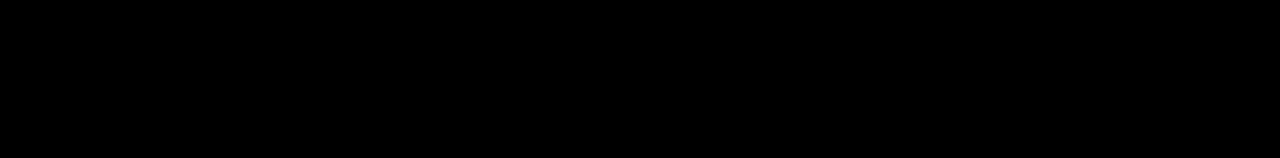
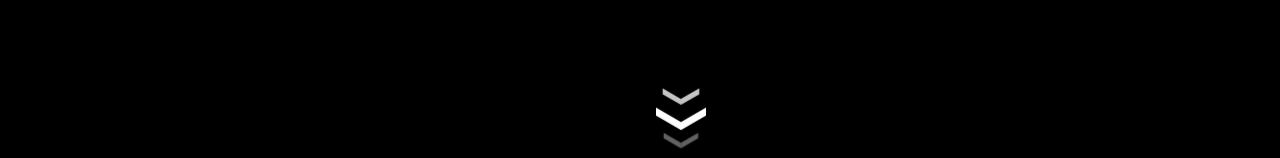
Before and after one commit to ArM-08/portfolio, a React (Vite) app: page / in a window 1280 px wide. Shown: the part 642-800 px from the top of the page. Built offline with nearby package versions, Linux system fonts and the light colour scheme; a web font is replaced by a local one.

Commit message:
added arrow Scroll

```diff
--- a/src/Components/Home/index.jsx
+++ b/src/Components/Home/index.jsx
@@ -1,7 +1,16 @@
-import { BackgroundHome, HomeContainer } from "./styled";
+import { BackgroundHome, HomeContainer, Seta, SetaContainer} from "./styled";
 import Message from "../Message";
 
 const Home = () => {
+
+  const SetaScroll = () => {
+    window.scrollTo({
+      top: 900,
+      behavior: 'smooth',
+    });
+  }
+
+
   return (
     <BackgroundHome>
       <HomeContainer>
@@ -12,6 +21,12 @@
 "
           fontSize="60px"
         />
+        <SetaContainer onClick={SetaScroll}>
+        <Seta></Seta>
+        <Seta></Seta>
+        <Seta></Seta>
+        </SetaContainer>
+
       </HomeContainer>
     </BackgroundHome>
   );
--- a/src/Components/Home/styled.jsx
+++ b/src/Components/Home/styled.jsx
@@ -4,13 +4,96 @@
   width: 100%;
   min-height: 100%;
   background: #000;
- `
+`;
 
-
-export const HomeContainer= styled.div`
+export const HomeContainer = styled.div`
   width: 80%;
   margin: 0 auto;
   height: 100vh;
   display: flex;
+`;
 
-`
+export const SetaContainer = styled.div`
+  position: absolute;
+  cursor: pointer;
+  display: flex;
+  justify-content: center;
+  align-items: start;
+  width: 5.1rem;
+  height: 5.5rem;
+  bottom: 0%;
+  left: 50%;
+  right: 50%;
+`;
+
+export const Seta = styled.div`
+  position: absolute;
+
+  width: 3.1rem;
+  height: 0.5rem;
+  opacity: 0;
+  transform: scale(0.3);
+  -webkit-animation: move 3s ease-out infinite;
+  animation: move 3s ease-out infinite;
+  :first-child {
+    -webkit-animation: move 3s ease-out 1s infinite;
+    animation: move 3s ease-out 1s infinite;
+  }
+  :nth-child(2) {
+    -webkit-animation: move 3s ease-out 2s infinite;
+    animation: move 3s ease-out 2s infinite;
+  }
+  :before,
+  :after {
+    content: "";
+    position: absolute;
+    top: 0;
+    height: 100%;
+    width: 50%;
+    background: #fff;
+  }
+  :before {
+    left: 0;
+    transform: skewY(30deg);
+  }
+  :after {
+    right: 0;
+    width: 50%;
+    transform: skewY(-30deg);
+  }
+  @-webkit-keyframes move {
+    25% {
+      opacity: 1;
+    }
+    33.3% {
+      opacity: 1;
+      transform: translateY(2.28rem);
+    }
+    66.6% {
+      opacity: 1;
+      transform: translateY(3.12rem);
+    }
+    100% {
+      opacity: 0;
+      transform: translateY(4.8rem) scale(0.5);
+    }
+  }
+
+  @keyframes move {
+    25% {
+      opacity: 1;
+    }
+    33.3% {
+      opacity: 1;
+      transform: translateY(2.28rem);
+    }
+    66.6% {
+      opacity: 1;
+      transform: translateY(3.12rem);
+    }
+    100% {
+      opacity: 0;
+      transform: translateY(4.8rem) scale(0.5);
+    }
+  }
+`;
```
Also changed, not shown: src/assets/images/portfolio.png. Lines whose indentation alone changed are shown as unchanged.
